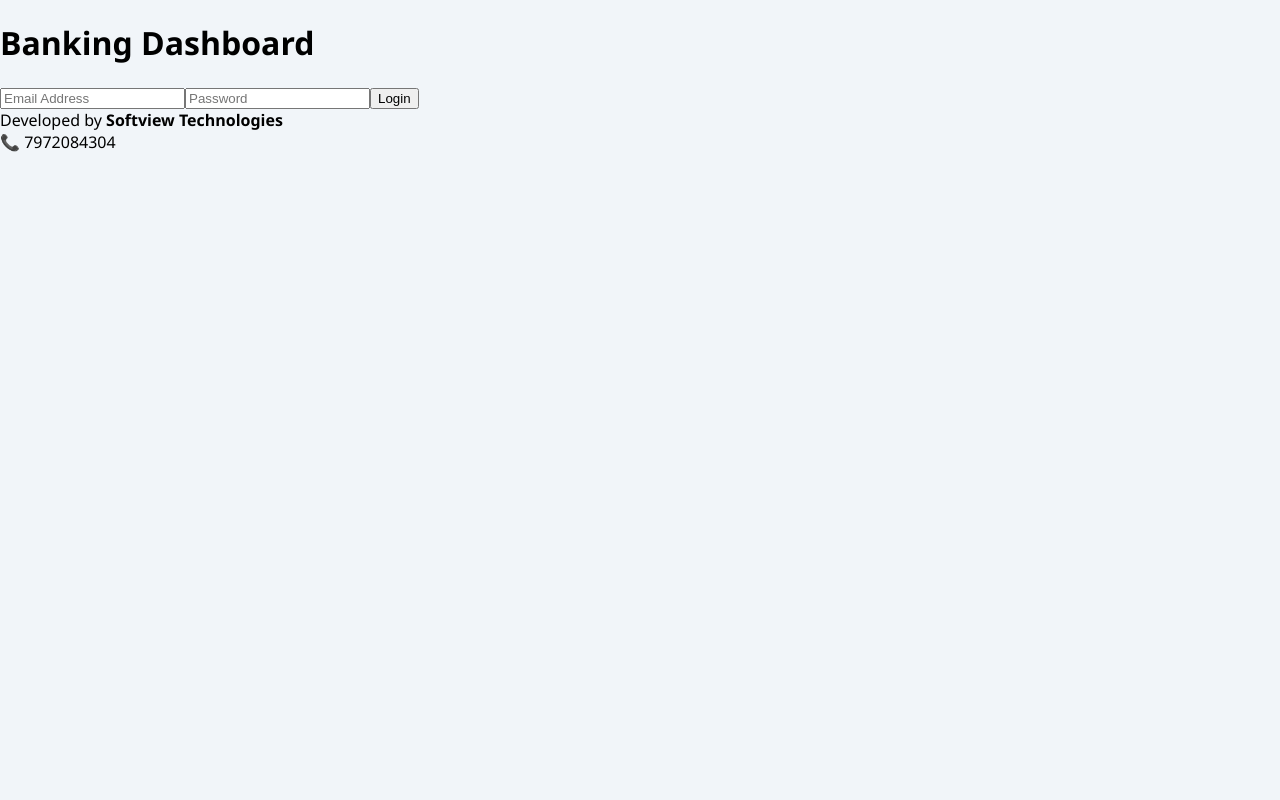
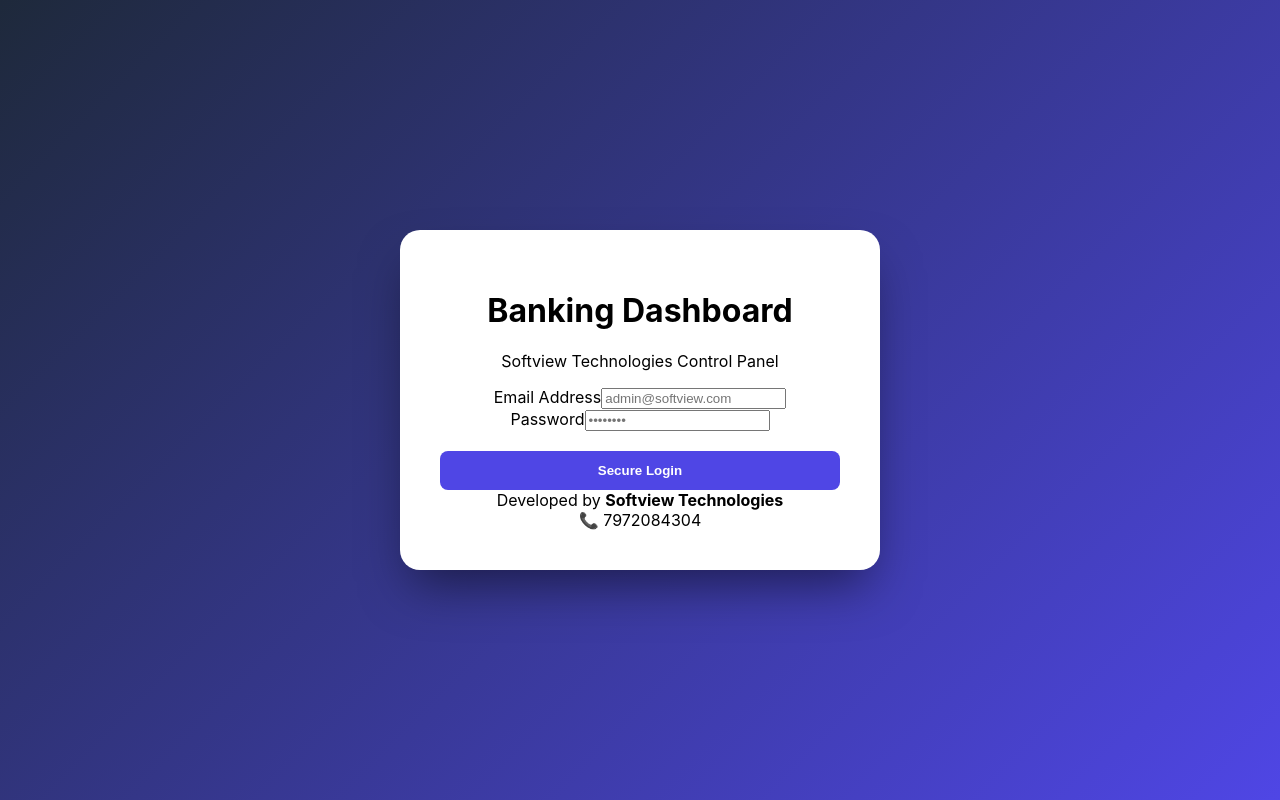
Before and after one commit to shreetare2020/softview-dashboard, a React (Create React App) app: page / in a window 1280 px wide. Built offline with nearby package versions, Linux system fonts and the light colour scheme.

Commit message:
Finalizing professional login and dashboard UI

```diff
--- a/src/App.css
+++ b/src/App.css
@@ -1,125 +1,74 @@
-/* Full Dashboard Professional Styling */
 :root {
-  --sidebar-bg: #1e293b;
-  --accent-color: #3b82f6;
-  --bg-light: #f1f5f9;
-  --success-green: #10b981;
-  --danger-red: #ef4444;
-  --white: #ffffff;
+  --primary: #4f46e5;
+  --dark: #0f172a;
+  --sidebar: #1e293b;
+  --accent: #10b981;
+  --danger: #ef4444;
 }
 
-body {
-  margin: 0;
-  font-family: 'Segoe UI', Tahoma, Geneva, Verdana, sans-serif;
-  background-color: var(--bg-light);
+/* LOGIN STYLING */
+.login-screen {
+  height: 100vh;
+  background: linear-gradient(135deg, #1e293b 0%, #4f46e5 100%);
+  display: flex;
+  justify-content: center;
+  align-items: center;
 }
 
-.app-layout {
+.login-card {
+  background: white;
+  padding: 40px;
+  border-radius: 20px;
+  width: 400px;
+  box-shadow: 0 25px 50px -12px rgba(0, 0, 0, 0.5);
+  text-align: center;
+}
+
+.main-login-btn {
+  width: 100%;
+  padding: 12px;
+  background: var(--primary);
+  color: white;
+  border: none;
+  border-radius: 8px;
+  font-weight: bold;
+  cursor: pointer;
+  margin-top: 20px;
+}
+
+/* DASHBOARD LAYOUT */
+.dashboard-wrapper {
   display: flex;
   height: 100vh;
 }
 
-/* Sidebar Styling */
 .sidebar {
   width: 280px;
-  background-color: var(--sidebar-bg);
+  background: var(--sidebar);
   color: white;
   display: flex;
   flex-direction: column;
   padding: 20px;
-  box-shadow: 4px 0 10px rgba(0,0,0,0.1);
-  z-index: 100;
 }
 
-.sidebar h2 {
-  color: var(--accent-color);
-  text-align: center;
-  border-bottom: 2px solid #334155;
-  padding-bottom: 15px;
-  margin-bottom: 20px;
+.nav-link {
+  padding: 15px;
+  margin: 5px 0;
+  border-radius: 10px;
+  cursor: pointer;
+  transition: 0.3s;
 }
 
-.sidebar ul {
-  list-style: none;
-  padding: 0;
-  flex-grow: 1;
+.nav-link.active {
+  background: var(--primary);
 }
 
-.sidebar li {
-  padding: 15px;
-  margin-bottom: 8px;
-  border-radius: 8px;
-  cursor: pointer;
-  transition: all 0.3s;
-  font-weight: 500;
-}
-
-.sidebar li:hover {
-  background-color: var(--accent-color);
-  transform: translateX(5px);
-}
-
-/* Main Content Area */
-.main-viewport {
-  flex-grow: 1;
-  display: flex;
-  flex-direction: column;
-  overflow-y: auto;
-}
-
-.main-header {
-  background: white;
-  padding: 15px 30px;
-  display: flex;
-  justify-content: space-between;
-  align-items: center;
-  box-shadow: 0 2px 5px rgba(0,0,0,0.05);
-}
-
-.content-area {
-  padding: 30px;
-}
-
-/* Bank Row & Ledger */
-.bank-summary-row {
-  background: white;
-  padding: 20px;
-  margin-bottom: 15px;
-  border-radius: 12px;
-  display: flex;
-  justify-content: space-between;
-  align-items: center;
-  cursor: pointer;
-  border-left: 6px solid var(--accent-color);
-  box-shadow: 0 4px 6px rgba(0,0,0,0.05);
-}
-
-.txt-green { color: var(--success-green); font-weight: bold; }
-.txt-red { color: var(--danger-red); font-weight: bold; }
-
-/* Clock & User Bottom Section */
-.sidebar-bottom {
-  border-top: 2px solid #334155;
-  padding-top: 20px;
-}
-
-.clock-section {
+.live-clock {
   background: #334155;
   padding: 10px;
   border-radius: 8px;
+  margin: 15px 0;
+  color: #fbbf24;
   text-align: center;
-  font-family: 'Courier New', Courier, monospace;
-  margin: 10px 0;
-  color: #fbbf24;
+  font-family: monospace;
 }
-
-.signout-btn {
-  width: 100%;
-  padding: 10px;
-  background: var(--danger-red);
-  color: white;
-  border: none;
-  border-radius: 6px;
-  cursor: pointer;
-  font-weight: bold;
-}
--- a/src/App.js
+++ b/src/App.js
@@ -3,28 +3,40 @@ import './App.css';
 
 function App() {
   const [isLoggedIn, setIsLoggedIn] = useState(false);
-  const [userRole, setUserRole] = useState('admin'); // admin or viewer
+  const [currentTime, setCurrentTime] = useState(new Date());
   const [activeTab, setActiveTab] = useState('dashboard');
-  const [selectedFirm, setSelectedFirm] = useState('All Firms');
-  const [expandedBank, setExpandedBank] = useState(null);
-  const [currentTime, setCurrentTime] = useState(new Date());
+  const [selectedFirm, setSelectedFirm] = useState('Select Firm');
 
-  // Real-time Clock logic
+  // Digital Clock Logic
   useEffect(() => {
     const timer = setInterval(() => setCurrentTime(new Date()), 1000);
     return () => clearInterval(timer);
   }, []);
 
+  // 1. LOGIN PAGE VIEW
   if (!isLoggedIn) {
     return (
-      <div className="login-container">
-        <div className="login-box">
-          <h1>Banking Dashboard</h1>
-          <input type="email" placeholder="Email Address" />
-          <input type="password" placeholder="Password" />
-          <button className="login-btn" onClick={() => setIsLoggedIn(true)}>Login</button>
-          <div className="footer-credits">
-            Developed by <strong>Softview Technologies</strong><br />
+      <div className="login-screen">
+        <div className="login-card">
+          <div className="login-header">
+            <h1>Banking Dashboard</h1>
+            <p>Softview Technologies Control Panel</p>
+          </div>
+          <div className="login-body">
+            <div className="input-group">
+              <label>Email Address</label>
+              <input type="email" placeholder="admin@softview.com" />
+            </div>
+            <div className="input-group">
+              <label>Password</label>
+              <input type="password" placeholder="••••••••" />
+            </div>
+            <button className="main-login-btn" onClick={() => setIsLoggedIn(true)}>
+              Secure Login
+            </button>
+          </div>
+          <div className="login-footer">
+            Developed by <strong>Softview Technologies</strong><br/>
             📞 7972084304
           </div>
         </div>
@@ -32,102 +44,51 @@ function App() {
     );
   }
 
+  // 2. DASHBOARD VIEW (After Login)
   return (
-    <div className="app-layout">
-      {/* Sidebar Section */}
-      <div className="sidebar">
-        <div className="sidebar-header">
-          <select onChange={(e) => setSelectedFirm(e.target.value)} className="firm-dropdown">
-            <option>Select Firm 🔽</option>
-            <option>Rathi Jaju & Associates</option>
-            <option>Softview Tech</option>
-          </select>
+    <div className="dashboard-wrapper">
+      <aside className="sidebar">
+        <div className="sidebar-top">
+          <div className="brand-logo">SOFTVIEW</div>
+          <div className="firm-selector">
+            <select onChange={(e) => setSelectedFirm(e.target.value)}>
+              <option>Rathi Jaju & Associates</option>
+              <option>Firm 2</option>
+              <option>Firm 3</option>
+            </select>
+          </div>
         </div>
-        <nav>
-          <div className={`nav-item ${activeTab === 'dashboard' ? 'active' : ''}`} onClick={() => setActiveTab('dashboard')}>📊 Dashboard</div>
-          <div className={`nav-item ${activeTab === 'firm' ? 'active' : ''}`} onClick={() => setActiveTab('firm')}>🏢 Firm Master</div>
-          <div className={`nav-item ${activeTab === 'bank' ? 'active' : ''}`} onClick={() => setActiveTab('bank')}>🏦 Bank Master</div>
-          <div className={`nav-item ${activeTab === 'user' ? 'active' : ''}`} onClick={() => setActiveTab('user')}>👥 User Master</div>
+
+        <nav className="side-nav">
+          <div className={`nav-link ${activeTab === 'dashboard' ? 'active' : ''}`} onClick={() => setActiveTab('dashboard')}>📊 Dashboard</div>
+          <div className={`nav-link ${activeTab === 'firm' ? 'active' : ''}`} onClick={() => setActiveTab('firm')}>🏢 Firm Master</div>
+          <div className={`nav-link ${activeTab === 'bank' ? 'active' : ''}`} onClick={() => setActiveTab('bank')}>🏦 Bank Master</div>
+          <div className={`nav-link ${activeTab === 'user' ? 'active' : ''}`} onClick={() => setActiveTab('user')}>👥 User Master</div>
         </nav>
 
-        {/* Preview Section */}
-        <div className="sidebar-previews">
-           <div className="preview-card">Firms: 4</div>
-           <div className="preview-card">Banks: 32</div>
-           <div className="preview-card">Users: 5</div>
+        <div className="sidebar-footer">
+          <div className="user-profile">
+            <span className="user-name">👤 Shreekant Rathi</span>
+            <span className="user-role">Admin</span>
+          </div>
+          <div className="live-clock">
+            {currentTime.toLocaleDateString()}<br/>
+            <strong>{currentTime.toLocaleTimeString()}</strong>
+          </div>
+          <button className="logout-trigger" onClick={() => setIsLoggedIn(false)}>Sign Out</button>
         </div>
+      </aside>
 
-        <div className="sidebar-bottom">
-          <div className="user-info">👤 Shreekant Rathi</div>
-          <div className="clock-section">
-            {currentTime.toLocaleDateString()}<br/>
-            {currentTime.toLocaleTimeString()}
-          </div>
-          <button className="signout-btn" onClick={() => setIsLoggedIn(false)}>Sign Out</button>
+      <main className="main-stage">
+        <header className="top-bar">
+          <h2>{selectedFirm}</h2>
+          <div className="firm-code-tag">Code: RJA-001</div>
+        </header>
+        <div className="stage-content">
+          {activeTab === 'dashboard' && <div className="welcome-msg">Welcome to your Banking Overview!</div>}
+          {/* Add other modules logic here */}
         </div>
-      </div>
-
-      {/* Main Content */}
-      <div className="main-viewport">
-        <header className="main-header">
-          <h2>{activeTab.toUpperCase()} - {selectedFirm}</h2>
-          <div className="header-right">Role: <span className="role-tag">{userRole}</span></div>
-        </header>
-
-        <div className="content-area">
-          {activeTab === 'dashboard' && (
-            <div className="bank-list">
-              {[1, 2, 3].map((bank) => (
-                <div key={bank} className="bank-row-container">
-                  <div className="bank-summary-row" onClick={() => setExpandedBank(expandedBank === bank ? null : bank)}>
-                    <span>Bank Account #{bank}009823</span>
-                    <span>Current Balance: ₹4,50,000</span>
-                    <span>{expandedBank === bank ? '🔼' : '🔽'}</span>
-                  </div>
-
-                  {expandedBank === bank && (
-                    <div className="ledger-expanded">
-                      <div className="export-btns">
-                        <button className="btn-excel">Export Excel 📊</button>
-                        <button className="btn-pdf">Export PDF 📄</button>
-                      </div>
-                      <table className="ledger-table">
-                        <thead>
-                          <tr>
-                            <th>Date</th>
-                            <th>Particulars</th>
-                            <th>Receipt (DR)</th>
-                            <th>Payment (CR)</th>
-                            <th>Balance</th>
-                          </tr>
-                        </thead>
-                        <tbody>
-                          <tr>
-                            <td>05-05-2026</td>
-                            <td>Client Fees</td>
-                            <td className="txt-green">₹50,000 ↓</td>
-                            <td>-</td>
-                            <td>₹5,00,000</td>
-                          </tr>
-                          <tr>
-                            <td>06-05-2026</td>
-                            <td>Office Rent</td>
-                            <td>-</td>
-                            <td className="txt-red">₹20,000 ↑</td>
-                            <td>₹4,80,000</td>
-                          </tr>
-                        </tbody>
-                      </table>
-                    </div>
-                  )}
-                </div>
-              ))}
-            </div>
-          )}
-          {activeTab !== 'dashboard' && <div className="placeholder-view">Manage {activeTab} Features Here</div>}
-        </div>
-        <footer className="firm-footer-code">Firm Code: RJA-2026</footer>
-      </div>
+      </main>
     </div>
   );
 }
```
